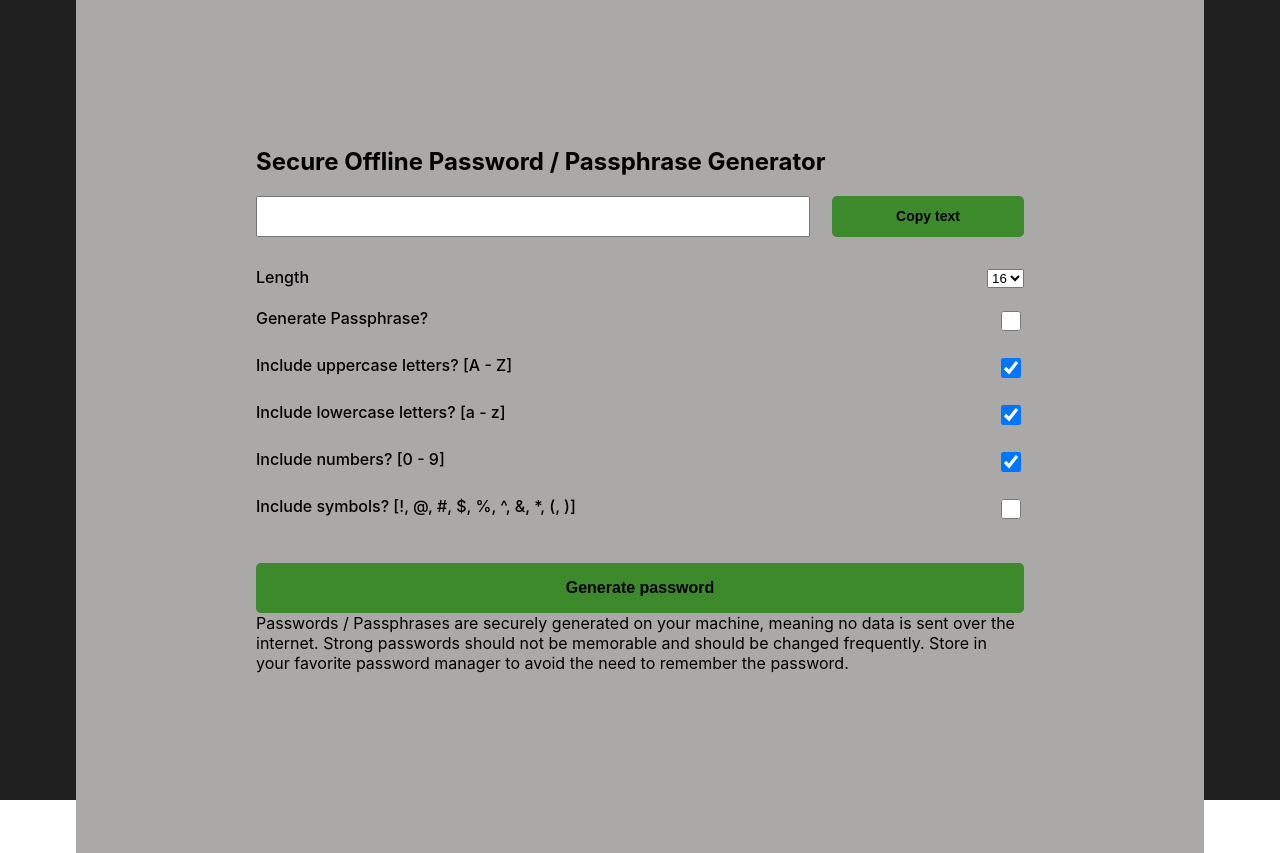
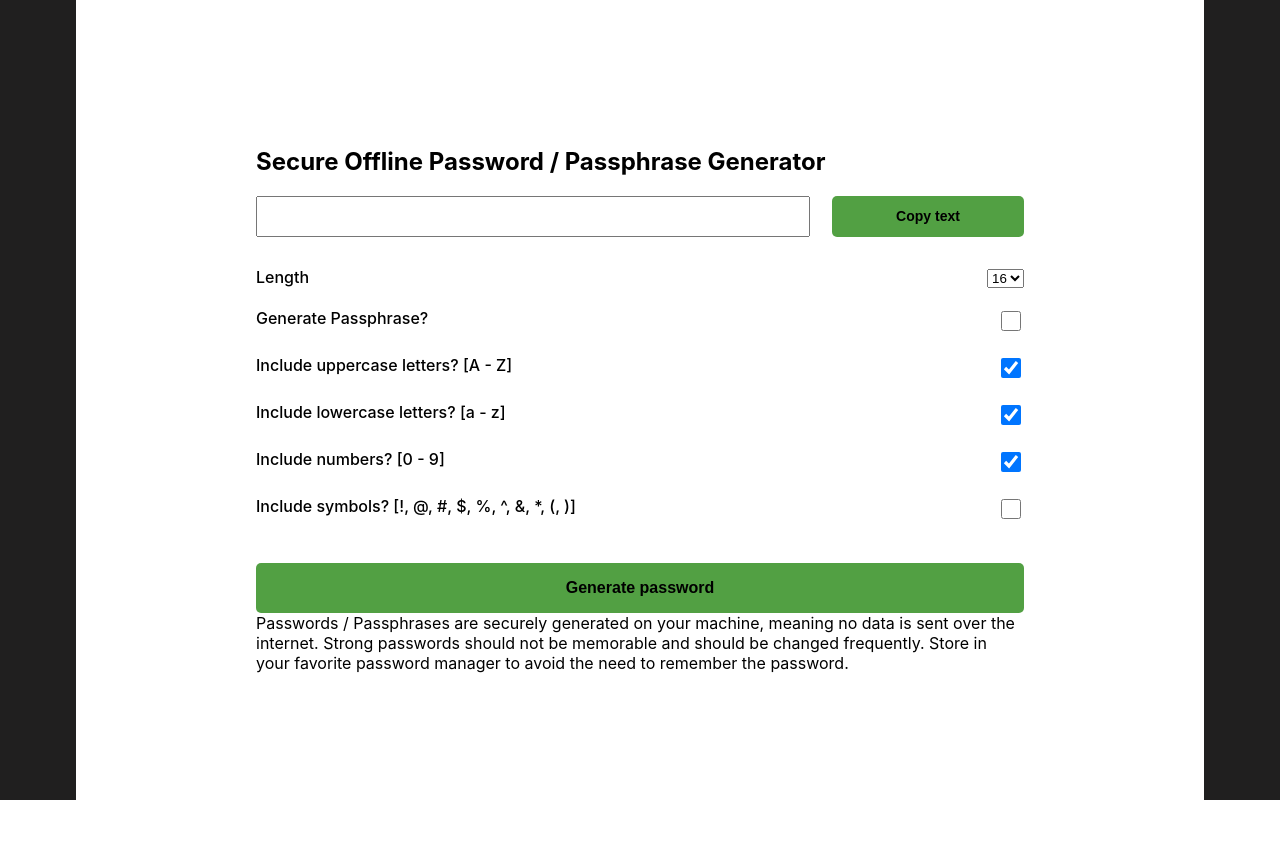
Before and after one commit to webbdan1/RPG-React, a React (Create React App) app: page / in a window 1280 px wide. Built offline with nearby package versions, Linux system fonts and the light colour scheme.

Commit message:
updated some stuff

```diff
--- a/public/index.html
+++ b/public/index.html
@@ -7,7 +7,7 @@
     <meta name="theme-color" content="#000000" />
     <meta
       name="description"
-      content="Web site created using create-react-app"
+      content="Generate Random Passwords / Passphrases securely"
     />
     <link rel="apple-touch-icon" href="%PUBLIC_URL%/logo192.png" />
     <!--
--- a/src/App.css
+++ b/src/App.css
@@ -26,7 +26,7 @@ div#root {
 }
 
 .container {
-  background-color: #aba8a8;
+  background-color: #ffffff;
   width: 60%;
   max-width: 100%;
   margin: 0 auto;
```
